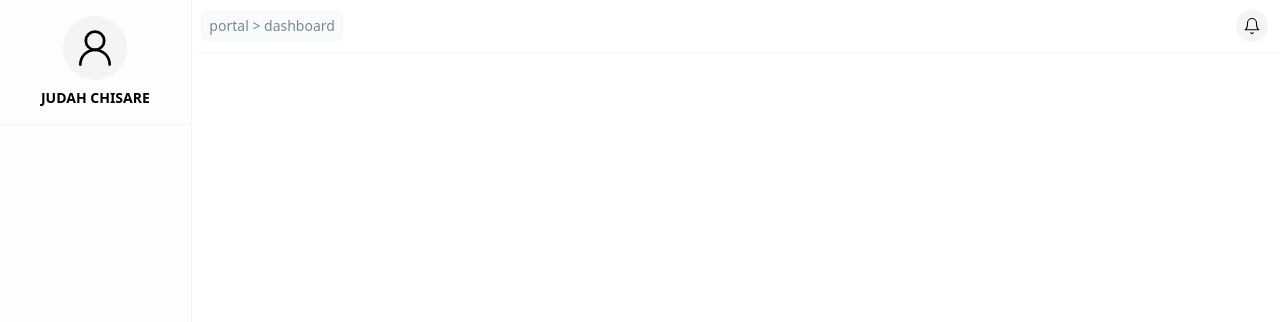
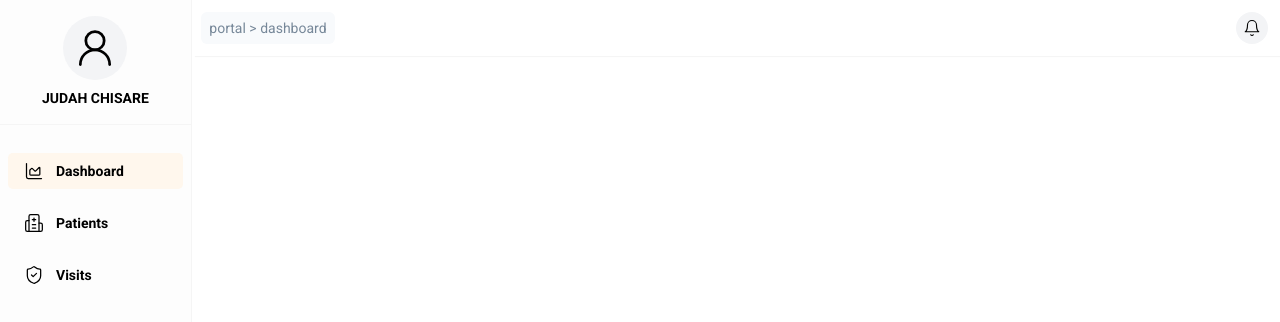
Before and after one commit to judahtc/hospital-patient-visits-manager-frontend, an Angular app in the folder hospital-visits-manager-frontend/: page /portal in a window 1280 px wide. Shown: the top 322 px of the page. Built offline with nearby package versions, Linux system fonts and the light colour scheme.

Commit message:
fix: partially finished the side bar

```diff
--- a/hospital-visits-manager-frontend/src/app/portal/portal.component.css
+++ b/hospital-visits-manager-frontend/src/app/portal/portal.component.css
@@ -0,0 +1,3 @@
+body {
+  font-family: "Roboto", sans-serif;
+}
--- a/hospital-visits-manager-frontend/src/app/portal/portal.component.html
+++ b/hospital-visits-manager-frontend/src/app/portal/portal.component.html
@@ -16,8 +16,59 @@
       <div style="background-color: whitesmoke;line-height: 1px;margin-top: 1rem;">
         &nbsp;
       </div>
+
+      <!-- THE SIDE BAR LIST -->
+      <DIV class="ml-2 mt-7">
+
+        <ul class="space-y-4 text-sm font-bold">
+          <li class="px-4 bg-orange-50 mr-2 py-2 rounded-[0.3rem] flex items-center space-x-3">
+
+            <svg xmlns="http://www.w3.org/2000/svg" width="20" height="20" viewBox="0 0 24 24" fill="none"
+              stroke="currentColor" stroke-width="1.5" stroke-linecap="round" stroke-linejoin="round"
+              class="lucide lucide-chart-area">
+              <path d="M3 3v16a2 2 0 0 0 2 2h16" />
+              <path
+                d="M7 11.207a.5.5 0 0 1 .146-.353l2-2a.5.5 0 0 1 .708 0l3.292 3.292a.5.5 0 0 0 .708 0l4.292-4.292a.5.5 0 0 1 .854.353V16a1 1 0 0 1-1 1H8a1 1 0 0 1-1-1z" />
+            </svg>
+
+            <span>Dashboard</span>
+          </li>
+          <li class="px-4  mr-2 py-2 rounded-[0.3rem] flex items-center space-x-3">
+
+
+
+
+
+            <svg xmlns="http://www.w3.org/2000/svg" width="20" height="20" viewBox="0 0 24 24" fill="none"
+              stroke="currentColor" stroke-width="1.5" stroke-linecap="round" stroke-linejoin="round"
+              class="lucide lucide-hospital">
+              <path d="M12 6v4" />
+              <path d="M14 14h-4" />
+              <path d="M14 18h-4" />
+              <path d="M14 8h-4" />
+              <path d="M18 12h2a2 2 0 0 1 2 2v6a2 2 0 0 1-2 2H4a2 2 0 0 1-2-2v-9a2 2 0 0 1 2-2h2" />
+              <path d="M18 22V4a2 2 0 0 0-2-2H8a2 2 0 0 0-2 2v18" />
+            </svg>
+
+            <span> Patients</span>
+          </li>
+          <li class="px-4  mr-2 py-2 rounded-[0.3rem] flex items-center space-x-3">
+            <svg xmlns="http://www.w3.org/2000/svg" width="20" height="20" viewBox="0 0 24 24" fill="none"
+              stroke="currentColor" stroke-width="1.5" stroke-linecap="round" stroke-linejoin="round"
+              class="lucide lucide-shield-check">
+              <path
+                d="M20 13c0 5-3.5 7.5-7.66 8.95a1 1 0 0 1-.67-.01C7.5 20.5 4 18 4 13V6a1 1 0 0 1 1-1c2 0 4.5-1.2 6.24-2.72a1.17 1.17 0 0 1 1.52 0C14.51 3.81 17 5 19 5a1 1 0 0 1 1 1z" />
+              <path d="m9 12 2 2 4-4" />
+            </svg>
+            <span> Visits</span>
+
+          </li>
+        </ul>
+      </DIV>
+
+
     </div>
-    <div class="nav flex justify-between items-center px-2 py-2.5 w-[85%] ml-[0.1rem]"
+    <div class="nav flex justify-between items-center px-2 py-3 w-[85%] ml-[0.1rem]"
       style="box-shadow:  2px 1px 1px whitesmoke">
       <div class="text-sm p-1.5 bg-slate-50 px-2 rounded-md" style="color: rgb(119, 136, 153);">portal > dashboard
       </div>
--- a/hospital-visits-manager-frontend/src/index.html
+++ b/hospital-visits-manager-frontend/src/index.html
@@ -1,13 +1,18 @@
 <!doctype html>
 <html lang="en">
+
 <head>
   <meta charset="utf-8">
   <title>HospitalVisitsManagerFrontend</title>
   <base href="/">
   <meta name="viewport" content="width=device-width, initial-scale=1">
   <link rel="icon" type="image/x-icon" href="favicon.ico">
+  <link href="https://fonts.googleapis.com/css2?family=Roboto:wght@400;500;700&display=swap" rel="stylesheet">
+
 </head>
+
 <body>
   <app-root></app-root>
 </body>
+
 </html>
```
